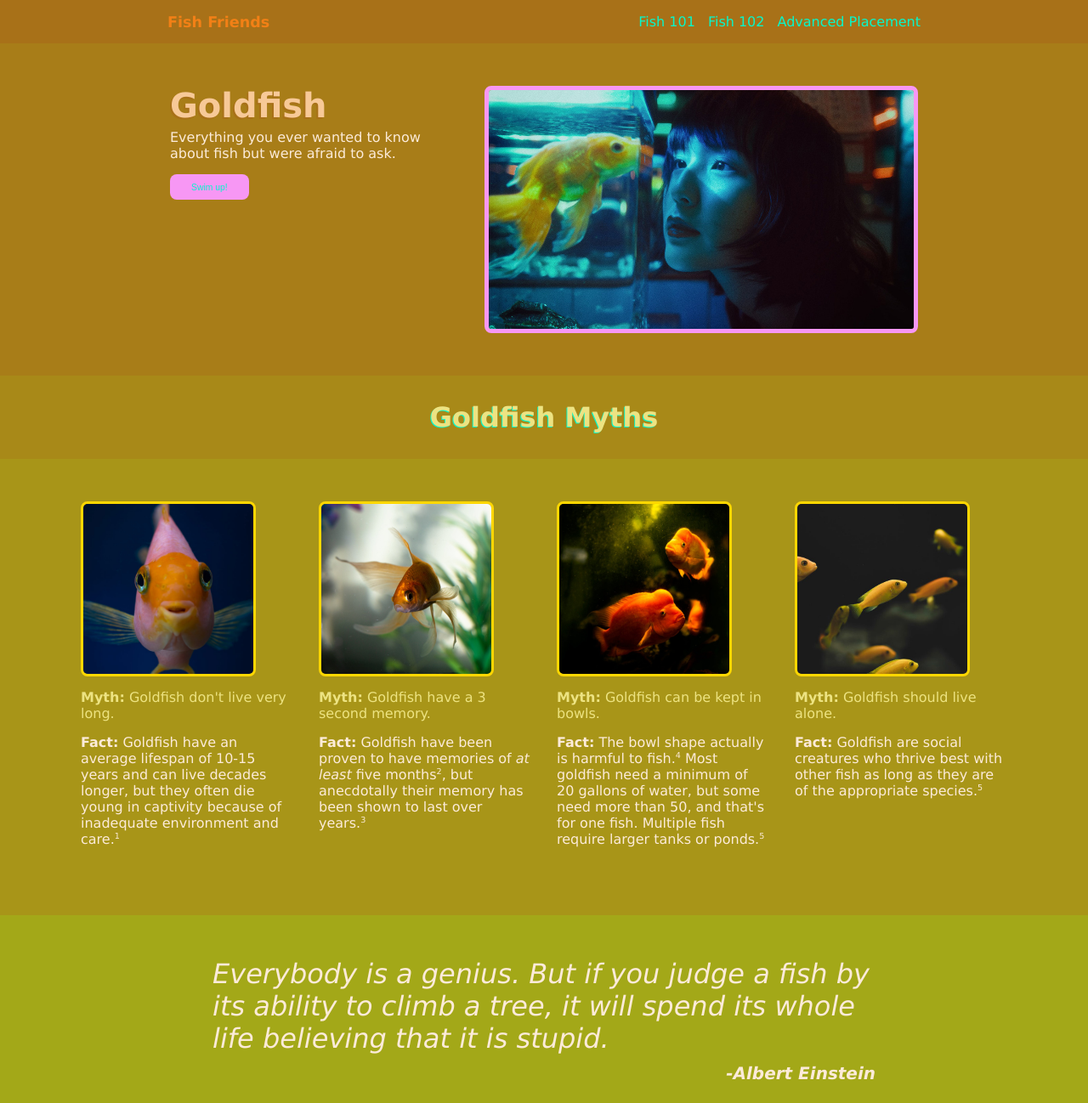
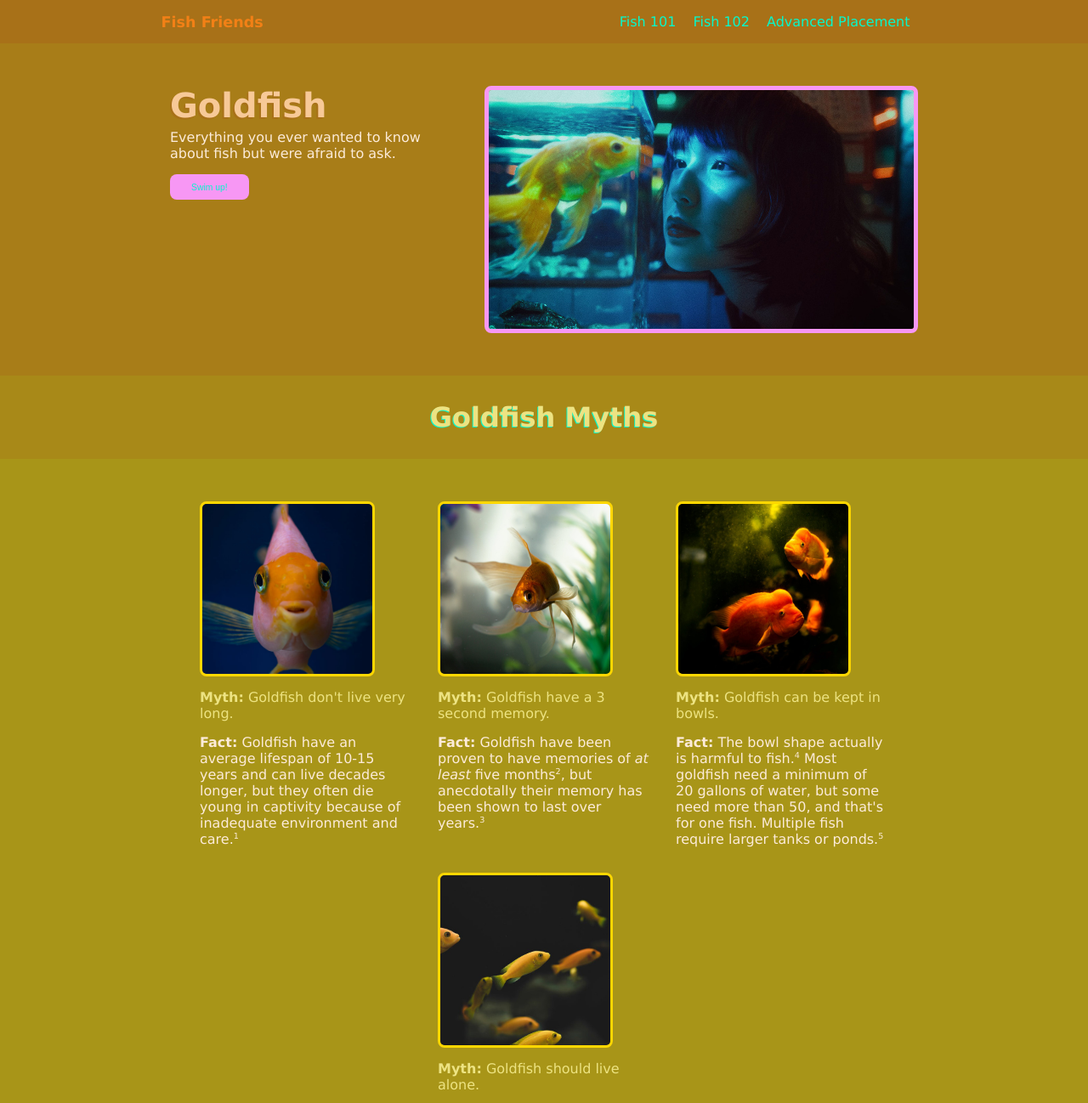
Before and after one commit to rebsrebs/project_landingpage, a plain HTML site: page index.html in a window 1280 px wide. Shown: the top 1298 px of the page at 85% size. Drawn offline with Linux system fonts and the light colour scheme.

Commit message:
replace more gap with margin to work in safari

```diff
--- a/style.css
+++ b/style.css
@@ -32,7 +32,6 @@ ul{
     display:flex;
     text-decoration:none;
     list-style-type: none;
-    gap:15px;
 
 }
 
@@ -134,7 +133,7 @@ button:hover{
    display:flex;
    justify-content: center;
    /**gap:30px; doesn't work on Safari**/
-   padding: 50px;
+   padding: 50px 100px 50px 100px;
    flex-wrap: wrap;
    background-color: #a89518;
    color:#fcebd9;
@@ -277,3 +276,5 @@ a, li{color:#07f7cb;
  a:hover, .nav li:hover{color:blueviolet;}
  sup { vertical-align: top; font-size: 0.6em;
 }
+
+ul li{margin-right:20px;}
```
